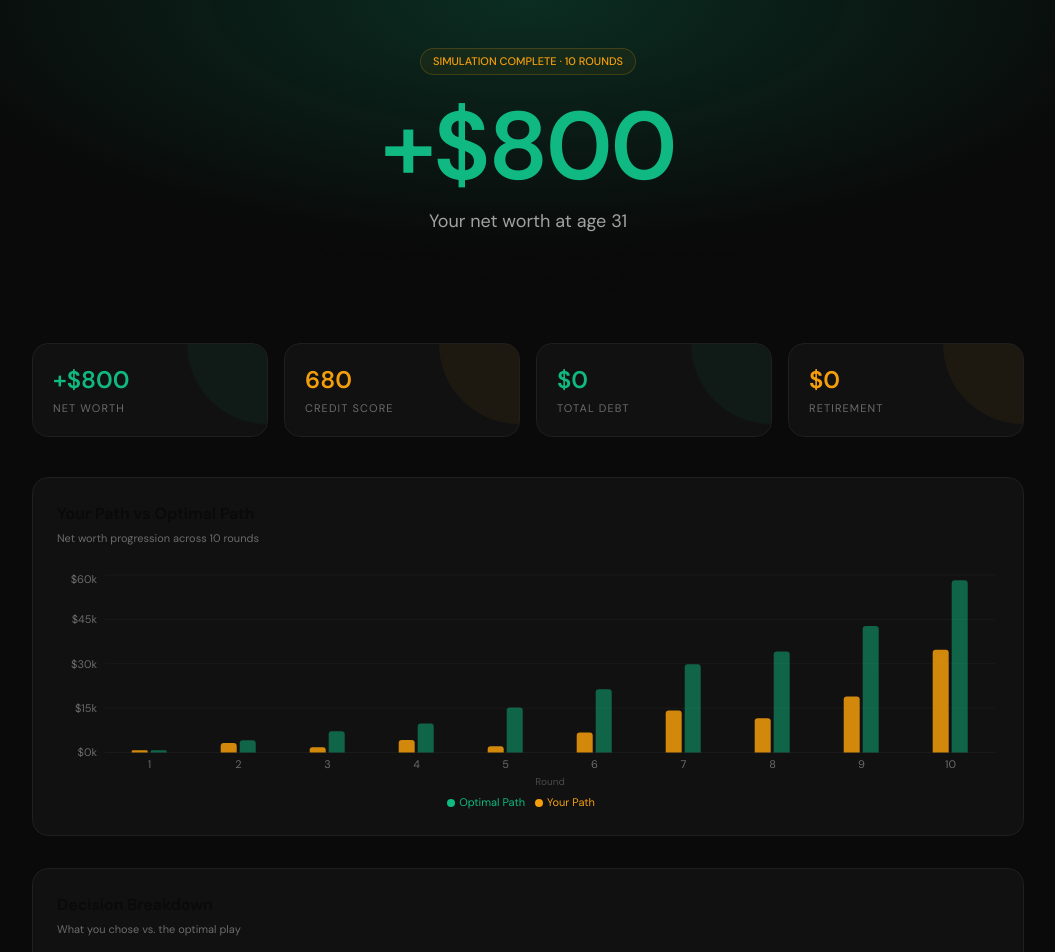
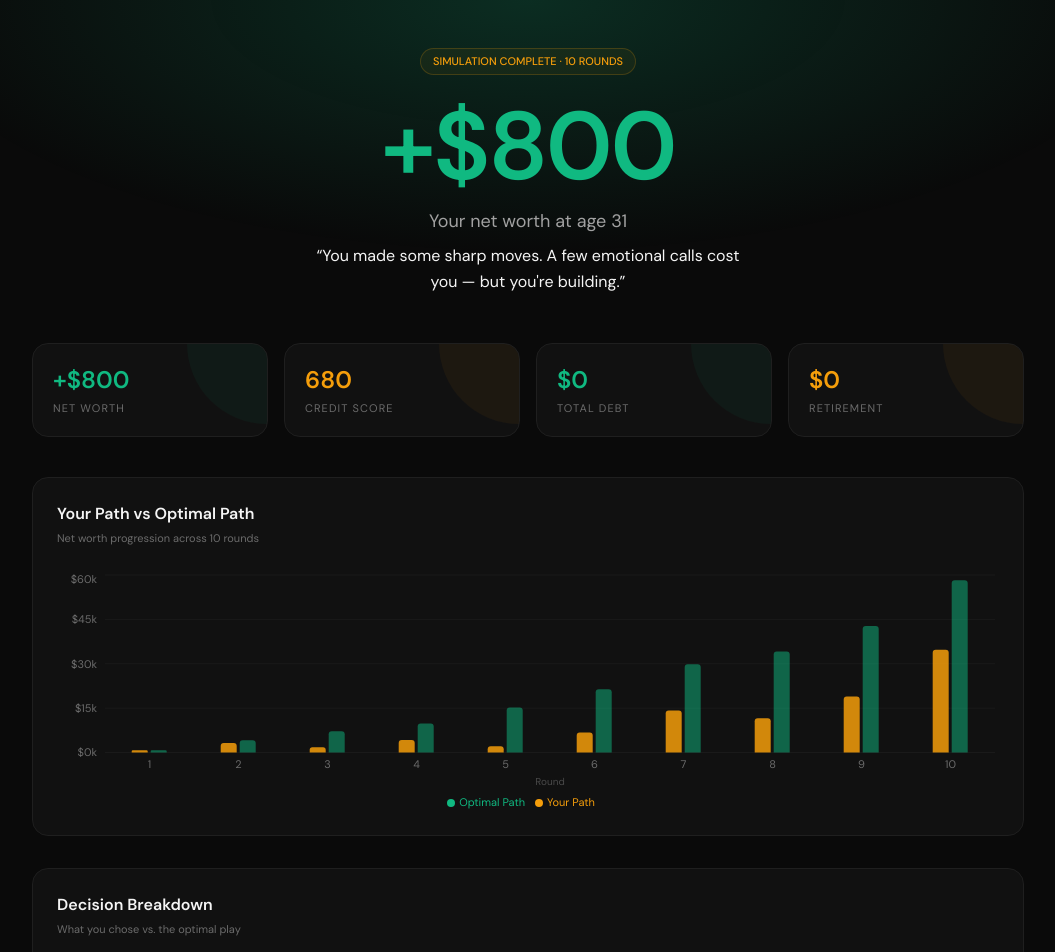
Before and after one commit to wahb-amir/finsim, a Next.js app: page /debrief in a window 1280 px wide. Shown: the top 952 px of the page, without its empty margins (112-1167 px from the left). Built offline with nearby package versions, Linux system fonts and the light colour scheme.

Commit message:
changing the font-color in debrief

```diff
--- a/app/debrief/page.jsx
+++ b/app/debrief/page.jsx
@@ -95,7 +95,7 @@ function DebriefContent() {
             {playerName || "Your"} net worth at age 31
           </p>
           <p
-            className="text-[#F5F5F5] text-base max-w-md mx-auto leading-relaxed"
+            className="text-[#F5F5F5] max-w-md mx-auto leading-relaxed"
             style={{ fontFamily: "var(--font-display)" }}
           >
             &ldquo;{debrief.verdict}&rdquo;
@@ -156,7 +156,7 @@ function DebriefContent() {
         {/* Chart */}
         <div className="rounded-2xl bg-[#111111] border border-[#1F1F1F] p-6 mb-8">
           <h2
-            className="text-base font-bold text-[#F5F5F5] mb-1"
+            className="font-bold text-[#F5F5F5] mb-1"
             style={{ fontFamily: "var(--font-display)" }}
           >
             Your Path vs Optimal Path
@@ -168,7 +168,7 @@ function DebriefContent() {
         {/* Decision comparison */}
         <div className="rounded-2xl bg-[#111111] border border-[#1F1F1F] p-6 mb-8">
           <h2
-            className="text-base font-bold text-[#F5F5F5] mb-1"
+            className="font-bold text-[#F5F5F5] mb-1"
             style={{ fontFamily: "var(--font-display)" }}
           >
             Decision Breakdown
--- a/app/game/page.jsx
+++ b/app/game/page.jsx
@@ -56,8 +56,7 @@ function GameContent() {
 
   // Redirect to setup if no player name
   useEffect(() => {
-    if (!playerName) {
-      router.replace("/setup");
+    if (!playerName) {;
     }
   }, [playerName, router]);
 
```
